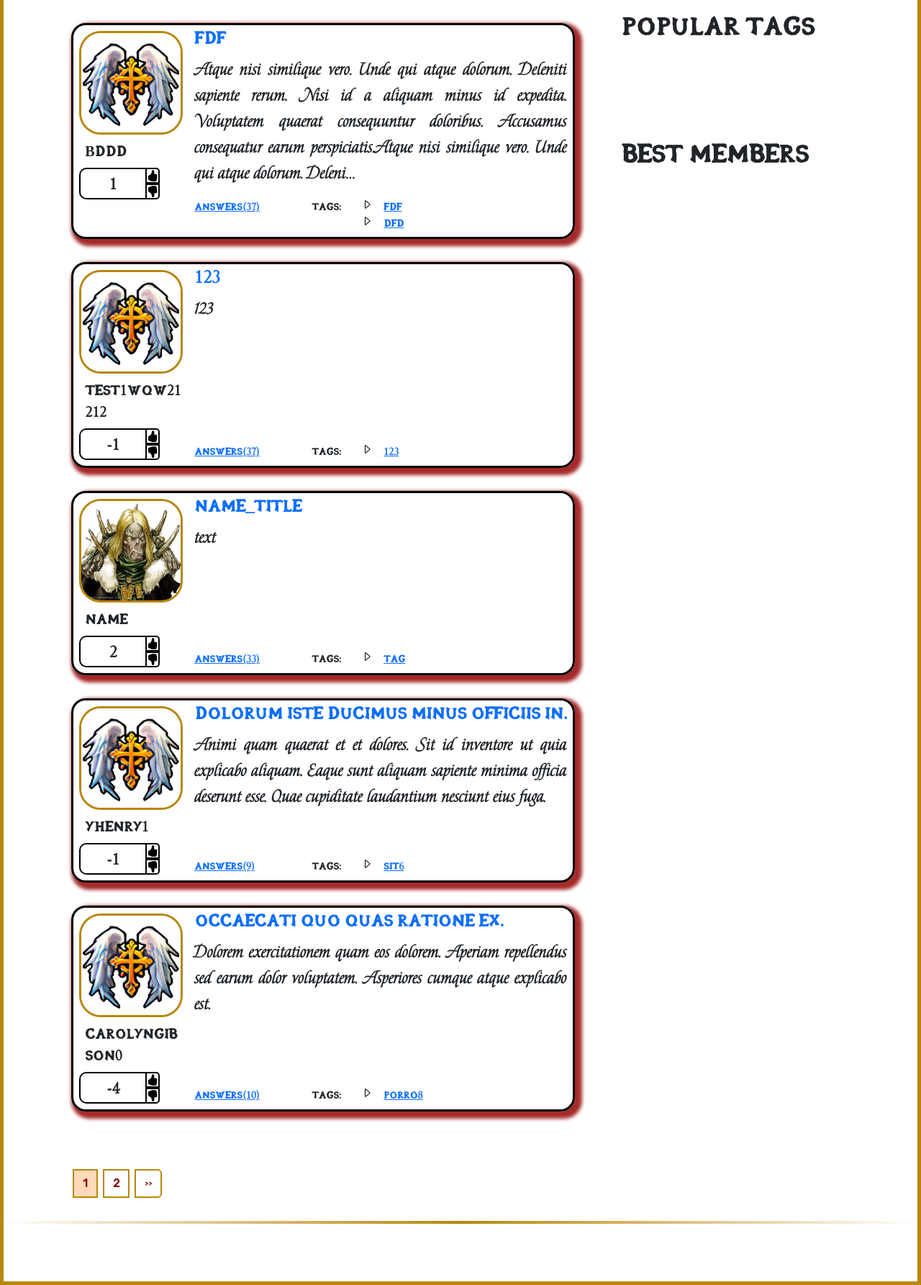
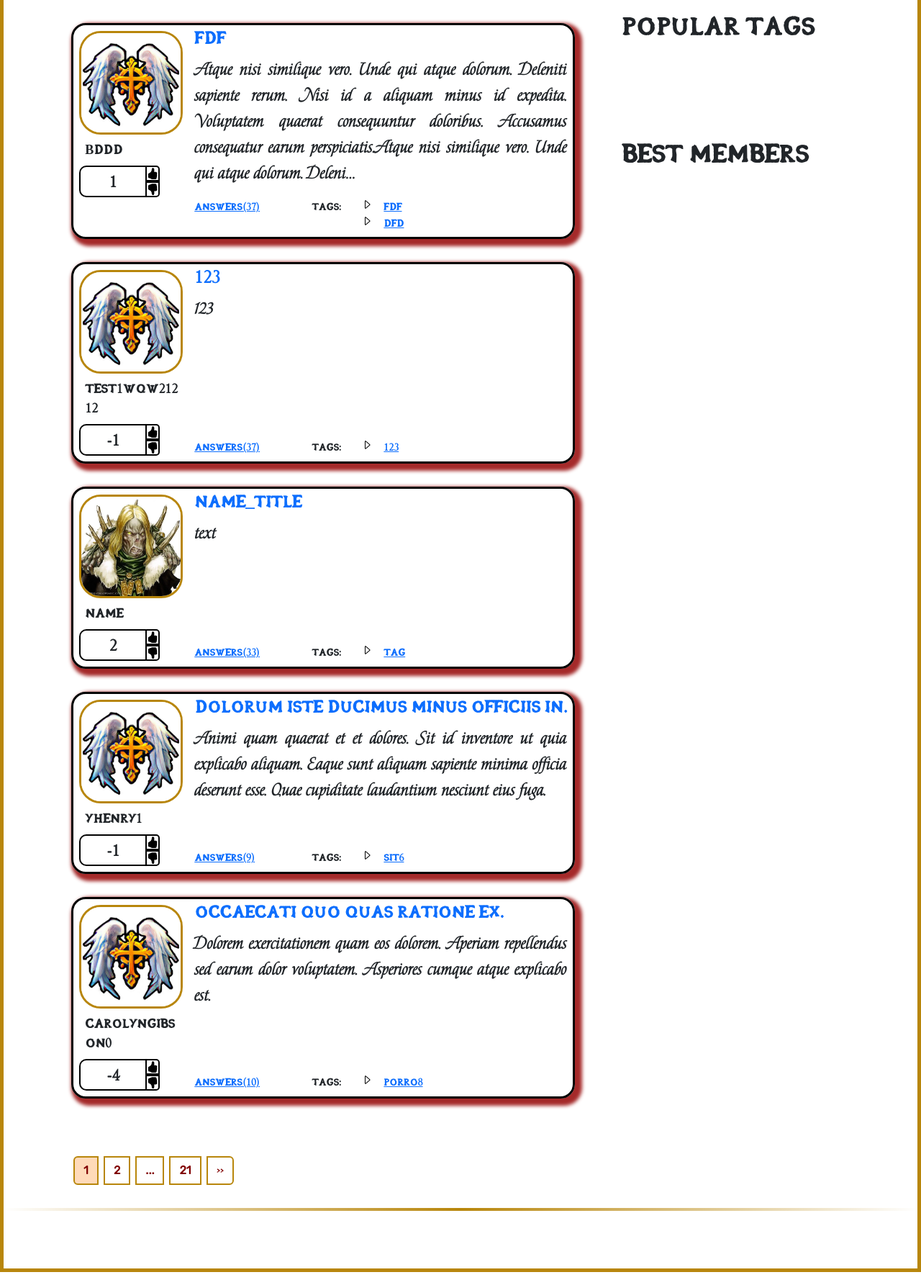
Before and after one commit to wolpy01/DC_project, a Django app: page / in a window 1280 px wide; the page is wider, and only the part inside the window is pictured. Shown: the part 203-1988 px from the top of that part at 72% size. Run offline with Django 4.2, Linux system fonts and the light colour scheme; a user stored in the database is signed in; data comes from the database, SQL or seed files in the repository; both versions use the stored data as it was after the commit; some libraries are stand-ins or nearby versions.

Commit message:
Done pagination, fix css and centrifugo bugs

```diff
--- a/ForumFiles/AskHeroes/views.py
+++ b/ForumFiles/AskHeroes/views.py
@@ -85,9 +85,7 @@ def question(request, question_id):
         if answer:
             client.publish(
                 channel_id,
-                {
-                    "is_authenticated": request.user.is_authenticated,
-                    "is_author": request.user.profile == question.author,
+                {   "author_nickname": answer.author.nickname,
                     "answer": model_to_dict(answer, exclude=["publish_date", "author"]),
                     "answer_url": answer.author.avatar_path.url,
                 },
--- a/ForumFiles/static/css/askforum_style.css
+++ b/ForumFiles/static/css/askforum_style.css
@@ -520,6 +529,12 @@ a.index_user-question {
     a.index_questions {
         font-size: 24px;
         padding-left: 10%;
+    }
+}
+
+@media screen and (min-width: 1080px) and (max-width: 1280px){
+    .user_nickname {
+        font-size: 18px;
     }
 }
 
--- a/ForumFiles/static/js/add_answer.js
+++ b/ForumFiles/static/js/add_answer.js
@@ -3,6 +3,7 @@ function add_answer(data) {
     const pageParam = urlParams.get('page');
 
     if (pageParam == '1' || pageParam == null) {
+        const author_nickname = data['data']['author_nickname'];
         const answer = data['data']['answer'];
         const answer_url = data['data']['answer_url'];
 
@@ -11,6 +12,7 @@ function add_answer(data) {
             '<div class="row question_answer-avatar">' +
             '<img class="avatar-image" src="' + answer_url + '" alt="" />' +
             '</div>' +
+            '<div class="row user_nickname">' + author_nickname +'</div>' +
             '<div class="row likes-counter">' +
             '<div class="col likes">' + answer['rating'] + '</div>' +
             '<div class="col-1 counter">' +
@@ -33,8 +35,5 @@ function add_answer(data) {
             '</div>');
 
         answer_template.insertAfter('.question_question');
-
-        $('.main').css('height', ($('.main').height() / $('body').height() + answer_template.height() / $('.textcols-item-questions').height()) * 100 + '%');
-        $('.textcols-item-questions').css('height', ($('.textcols-item-questions').height() / $('.main').height() + answer_template.height() / $('.textcols-item-questions').height()) * 100 + '%');
     }
 }
--- a/ForumFiles/templates/templates_objects/authorized_user_item.html
+++ b/ForumFiles/templates/templates_objects/authorized_user_item.html
@@ -4,7 +4,7 @@
     <img class="avatar-image" src="{{ request.user.profile.avatar_path.url }}" alt="" />
 </div>
 <div class="col-2 user-menu">
-    <p id="username">{{ request.user.profile.nickname }}</span>
+    <span id="username">{{ request.user.profile.nickname }}</span>
     <ul class="justify-content-end">
         <li class="item"><a class="nav-link active" aria-current="page" href="{% url 'settings' %}">settings</a></li>
         <li class="item"><a class="nav-link" href="{% url 'logout' %}">log out</a></li>
--- a/ForumFiles/templates/templates_objects/pagination_item.html
+++ b/ForumFiles/templates/templates_objects/pagination_item.html
@@ -1,28 +1,45 @@
 <div class="row pagination-main">
     <ul class="pagination">
-
-        <li class="page-item">
-            {% if page.has_previous %}
-            <a class="page-link" href="?page={{ page.previous_page_number }}" aria-label="Предыдущая">
-                <span aria-hidden="true"><<</span>
-            </a>
-            {% endif %}
+        {% if page.has_previous %}
+        <li class="page-item"><a class="page-link" href="?page={{ page.previous_page_number }}" aria-label="Предыдущая">
+                <span aria-hidden="true"> << </span></a>
         </li>
+        {% endif %}
+        {% if page.number != 1 and page.number != 2 %}
+        <li class="page-item"><a class="page-link" href="?page=1">
+                1</a>
+        </li>
+        <li class="page-item"><a class="page-link" href="">
+                ...</a>
+        </li>
+        {% endif %}
         {% if page.has_previous %}
-        <li class="page-item"><a class="page-link" href="?page={{ page.previous_page_number }}">{{ page.previous_page_number }}</a></li>
+        <li class="page-item"><a class="page-link" href="?page={{ page.previous_page_number }}">
+                {{ page.previous_page_number }}</a>
+        </li>
         {% endif %}
         {% if page.number %}
-        <li class="page-item"><a class="page-link" style="background-color: #FFDAB9" href="?page={{ page.number }}">{{ page.number }}</a></li>
+        <li class="page-item"><a class="page-link" style="background-color: #FFDAB9" href="?page={{ page.number }}">
+                {{ page.number }}</a>
+        </li>
         {% endif %}
         {% if page.has_next %}
-        <li class="page-item"><a class="page-link" href="?page={{ page.next_page_number }}">{{ page.next_page_number }}</a></li>
+        <li class="page-item"><a class="page-link" href="?page={{ page.next_page_number }}">
+                {{ page.next_page_number }}</a>
+        </li>
         {% endif %}
-        <li class="page-item">
-            {% if page.has_next %}
-            <a class="page-link" href="?page={{ page.next_page_number }}" aria-label="Следующая">
-                <span aria-hidden="true">>></span>
-            </a>
-            {% endif %}
+        {% if page.number != page.paginator.num_pages|add:"-1" and page.number != page.paginator.num_pages %}
+        <li class="page-item"><a class="page-link" href="">
+                ...</a>
         </li>
+        <li class="page-item"><a class="page-link" href="?page={{ page.paginator.num_pages }}">
+                {{ page.paginator.num_pages }}</a>
+        </li>
+        {% endif %}
+        {% if page.has_next %}
+        <li class="page-item"> <a class="page-link" href="?page={{ page.next_page_number }}" aria-label="Следующая">
+                <span aria-hidden="true"> >> </span></a>
+        </li>
+        {% endif %}
     </ul>
 </div>
--- a/ForumFiles/templates/templates_objects/question_answer_item.html
+++ b/ForumFiles/templates/templates_objects/question_answer_item.html
@@ -3,7 +3,7 @@
         <div class="row question_answer-avatar">
             <img class="avatar-image" src="{{ answer.author.avatar_path.url }}" alt="" />
         </div>
-        <div class="row user_nickname">{{ question.author.nickname }}</div>
+        <div class="row user_nickname">{{ answer.author.nickname }}</div>
         <div class="row likes-counter">
             <div class="col likes">{{ answer.rating }}</div>
             <div class="col-1 counter">
```
Also changed, not shown: other parts of ForumFiles/static/css/askforum_style.css (+29 -6 lines), ForumFiles/db.sqlite3.
